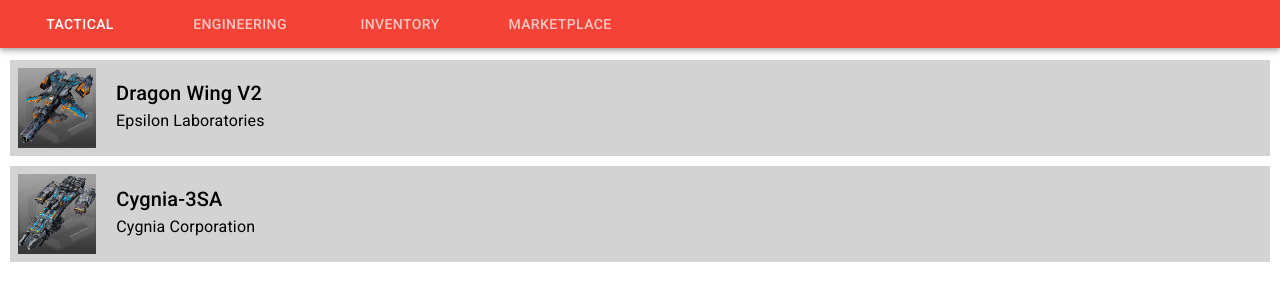
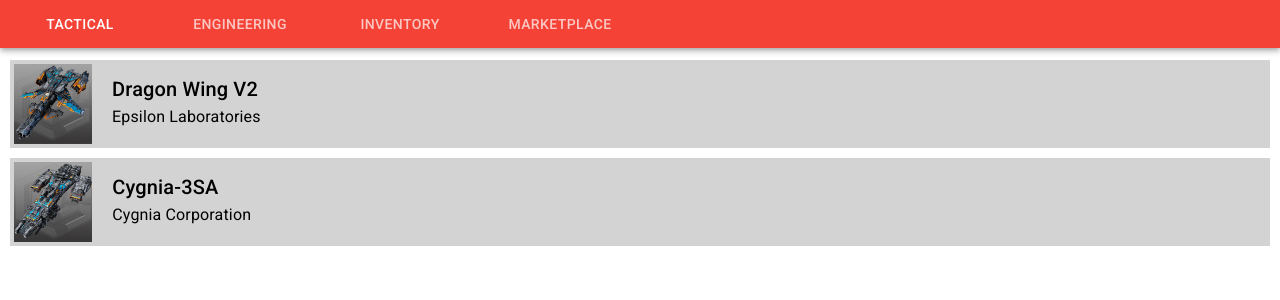
Before and after one commit to ibovegar/react-spacedock, a React (Create React App) app: page / in a window 1280 px wide. Shown: the top 300 px of the page. Built offline with nearby package versions, Linux system fonts and the light colour scheme; data requests are answered from the project's data file.

Commit message:
add spacing to themes

```diff
--- a/src/ui/theme/dark.theme.ts
+++ b/src/ui/theme/dark.theme.ts
@@ -1,6 +1,7 @@
 import { createMuiTheme } from '@material-ui/core';
 
 export default createMuiTheme({
+  spacing: 4,
   palette: {
     type: 'dark',
     primary: {
--- a/src/ui/theme/light.theme.ts
+++ b/src/ui/theme/light.theme.ts
@@ -1,6 +1,7 @@
 import { createMuiTheme } from '@material-ui/core';
 
 export default createMuiTheme({
+  spacing: 4, // spacing: factor => [0, 4, 8, 16, 32, 64][factor], => theme.spacing(2); // = 8
   palette: {
     type: 'light',
     primary: {
@@ -38,6 +39,12 @@ export default createMuiTheme({
     common: {
       black: '#000',
       white: '#fff'
+    },
+    text: {
+      primary: 'rgba(0, 0, 0, 0.87)', // Select items color
+      secondary: 'rgba(0, 0, 0, 0.54)', // select placeholder color
+      disabled: 'rgba(0, 0, 0, 0.38)',
+      hint: 'rgba(0, 0, 0, 0.38)'
     }
   }
 });
```
